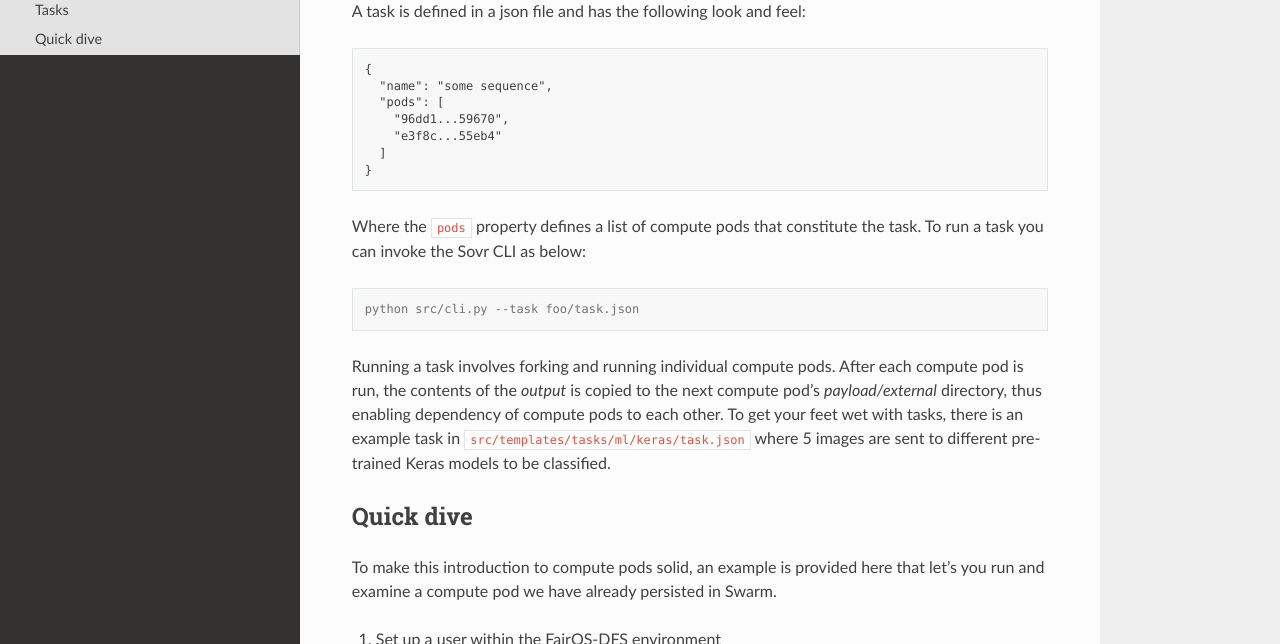
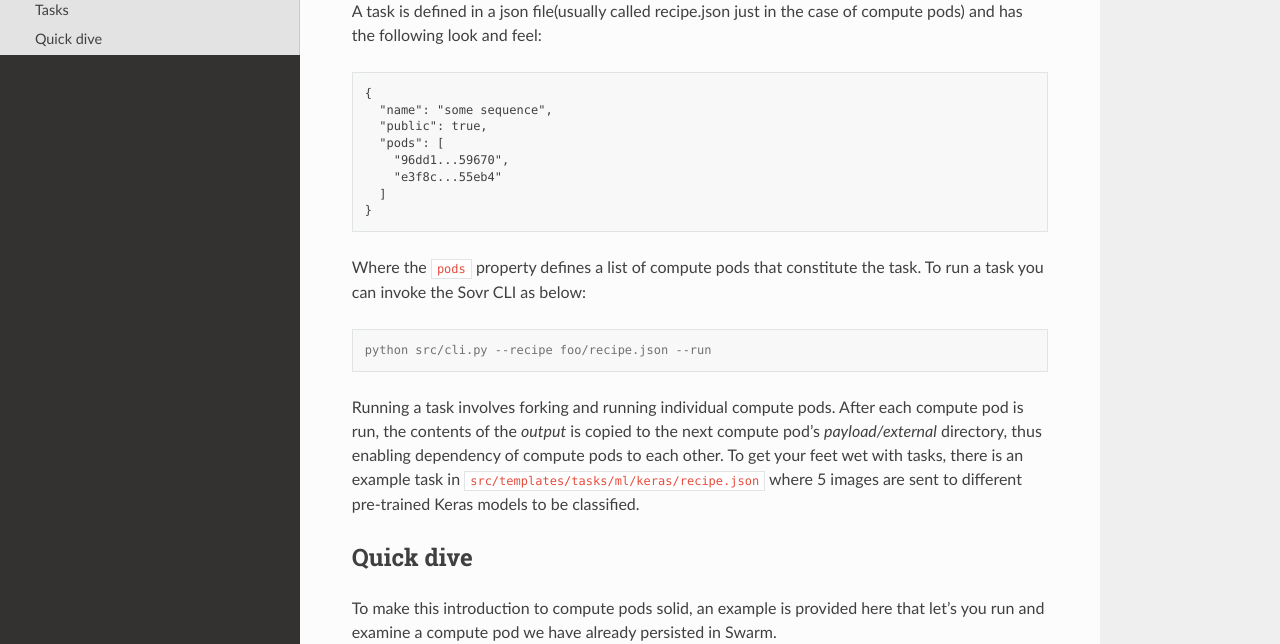
Before and after one commit to WholesumNet/sovr, a Sphinx documentation site: the page built from docs/source/computepods.rst, in a window 1280 px wide and 900 px high, scrolled down 3805 px, cut to the strip 256-900 px from the top of the window. Built offline with Sphinx 7.4.7 and the Read the Docs theme 2.0.0, drawn with Linux system fonts in a browser that asks for light colours.

Commit message:
tasks and compute pods are unified, and we can persist and run tasks just like compute pods now. Upon running, CLI evaluates the pod and determines whether it's a task or a compute pod.

```diff
--- a/docs/source/computepods.rst
+++ b/docs/source/computepods.rst
@@ -151,14 +151,15 @@ Tasks
 -----
 A *task* is a set of independent compute pods loosely chained together to undertake a complex job. The following image demonstrates a visual conception of tasks.
 
-  .. image:: https://raw.githubusercontent.com/LickliderCircle/sovr/main/docs/assets/task.png
+  .. image:: https://raw.githubusercontent.com/rezahsnz/sovr/main/docs/assets/task.png
 
-A task is defined in a json file and has the following look and feel:
+A task is defined in a json file(usually called recipe.json just in the case of compute pods) and has the following look and feel:
 
 .. code-block:: text
 
   {
     "name": "some sequence",
+    "public": true,
     "pods": [
       "96dd1...59670",
       "e3f8c...55eb4"
@@ -169,9 +170,9 @@ Where the ``pods`` property defines a list of compute pods that constitute the t
 
 .. code-block:: console
 
-  python src/cli.py --task foo/task.json
+  python src/cli.py --recipe foo/recipe.json --run
 
-Running a task involves forking and running individual compute pods. After each compute pod is run, the contents of the *output* is copied to the next compute pod's *payload/external* directory, thus enabling dependency of compute pods to each other. To get your feet wet with tasks, there is an example task in ``src/templates/tasks/ml/keras/task.json`` where 5 images are sent to different pre-trained Keras models to be classified.
+Running a task involves forking and running individual compute pods. After each compute pod is run, the contents of the *output* is copied to the next compute pod's *payload/external* directory, thus enabling dependency of compute pods to each other. To get your feet wet with tasks, there is an example task in ``src/templates/tasks/ml/keras/recipe.json`` where 5 images are sent to different pre-trained Keras models to be classified.
 
 
 Quick dive
--- a/docs/source/usage.rst
+++ b/docs/source/usage.rst
@@ -104,7 +104,7 @@ To get the Sovr CLI, fork it from Github:
 
 .. code-block:: console
 
-  git clone https://github.com/LickliderCircle/sovr.git
+  git clone https://github.com/rezahsnz/sovr.git
 
 If you needed any help, just invoke Sovr CLI with ``--help`` argument:
 
```
Also changed, not shown: 3 other files.
